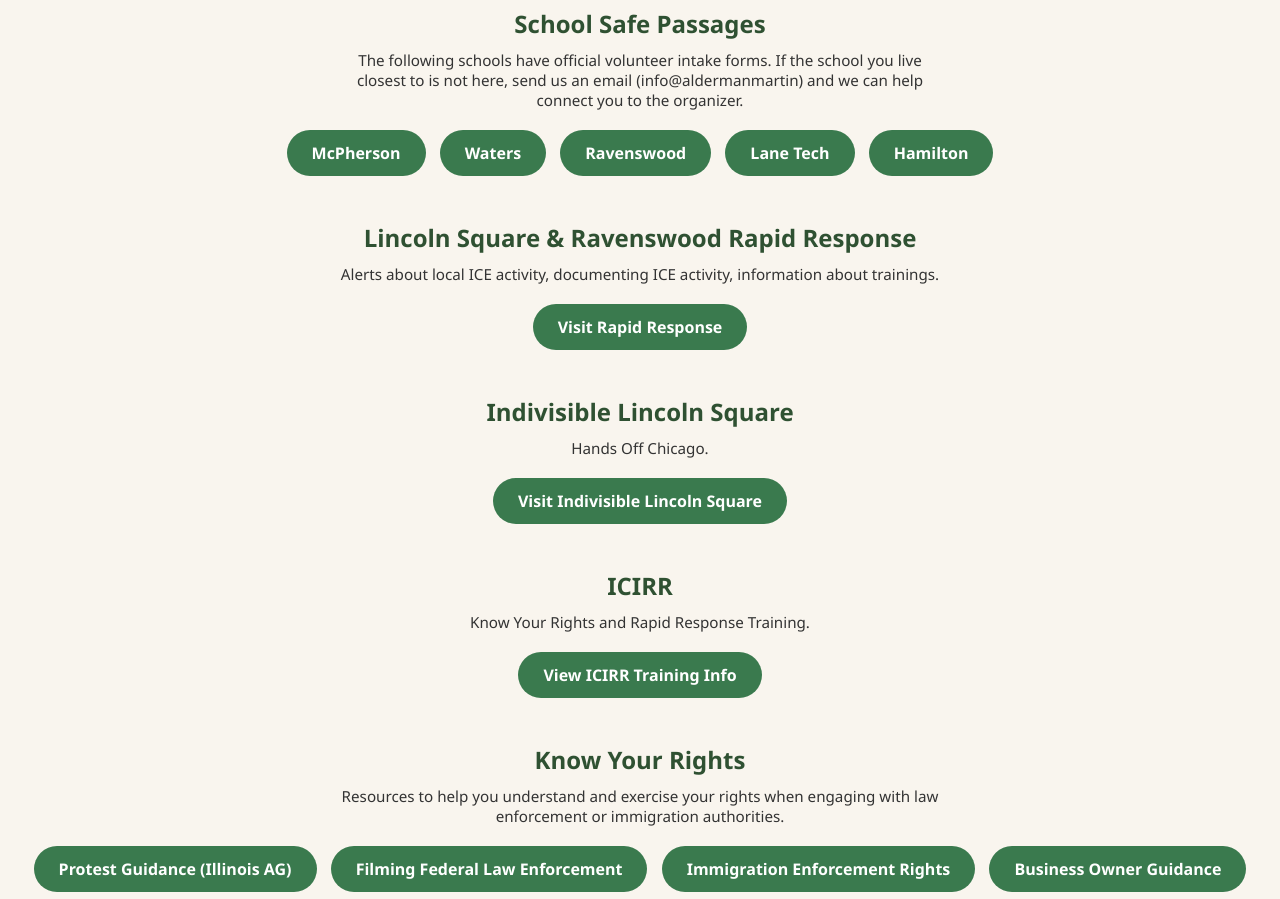
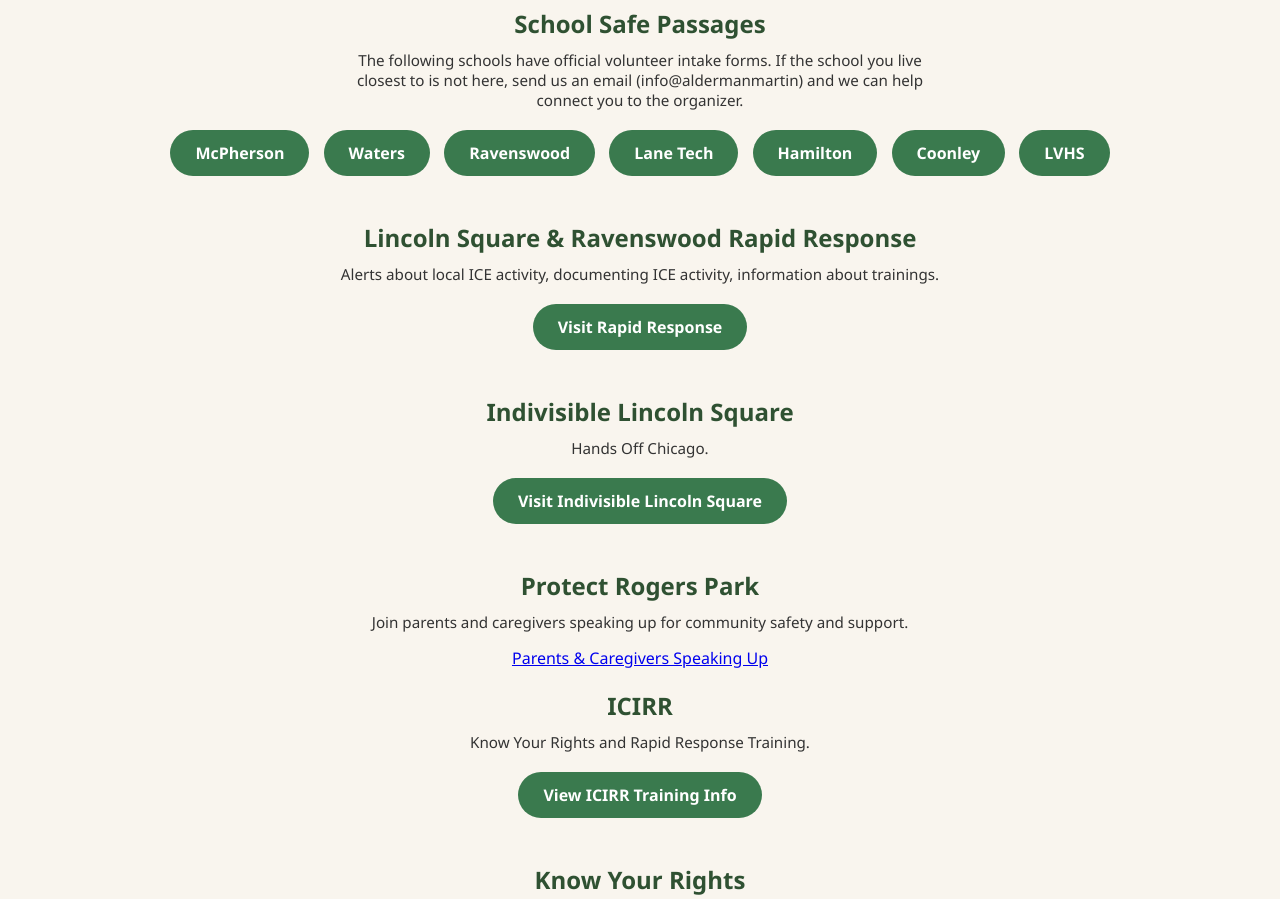
Before and after one commit to maggie-wq/ward-47-immigration, a plain HTML site: page index.html in a window 1280 px wide. Shown: the part 900-1799 px from the top of the page. Drawn offline with Linux system fonts and the light colour scheme.

Commit message:
Update index.html

```diff
--- a/index.html
+++ b/index.html
@@ -111,11 +111,15 @@
 <h2>School Safe Passages</h2>
 <p>The following schools have official volunteer intake forms. If the school you live closest to is not here, send us an email (info@aldermanmartin) and we can help connect you to the organizer.</p>
 <div class="school-links">
-<a class="button" href="https://docs.google.com/forms/d/e/1FAIpQLSfna9vbwqtQFTOY2YfzRJuyoayrVyi3-k4aw6n_Tjn19fGzwA/viewform" target="_blank">McPherson</a>
-<a class="button" href="https://www.signupgenius.com/go/10C0544AAAC2AAAFFC16-59668730-47th#/" target="_blank">Waters</a>
-<a class="button" href="https://cryptpad.fr/form/#/2/form/view/HuhBroDyfV4gIfGfk7yQBMjojRL6DYWdEcCYezpcN4I/0" target="_blank">Ravenswood</a>
-<a class="button" href="https://docs.google.com/forms/d/e/1FAIpQLSdFNADQxhiFr3pRcg3kARUu-viJWUIK759UXLcSVaPaxV2wrg/viewform" target="_blank">Lane Tech</a>
-<a class="button" href="https://docs.google.com/forms/d/e/1FAIpQLScRTEAcBCvC0wtb7UsfUrwqCUb90fS5C3DW8jumjvFoHeDwDQ/viewform" target="_blank">Hamilton</a>
+    <a class="button" href="https://docs.google.com/forms/d/e/1FAIpQLSfna9vbwqtQFTOY2YfzRJuyoayrVyi3-k4aw6n_Tjn19fGzwA/viewform" target="_blank">McPherson</a>
+    <a class="button" href="https://www.signupgenius.com/go/10C0544AAAC2AAAFFC16-59668730-47th#/" target="_blank">Waters</a>
+    <a class="button" href="https://cryptpad.fr/form/#/2/form/view/HuhBroDyfV4gIfGfk7yQBMjojRL6DYWdEcCYezpcN4I/0" target="_blank">Ravenswood</a>
+    <a class="button" href="https://docs.google.com/forms/d/e/1FAIpQLSdFNADQxhiFr3pRcg3kARUu-viJWUIK759UXLcSVaPaxV2wrg/viewform" target="_blank">Lane Tech</a>
+    <a class="button" href="https://docs.google.com/forms/d/e/1FAIpQLScRTEAcBCvC0wtb7UsfUrwqCUb90fS5C3DW8jumjvFoHeDwDQ/viewform" target="_blank">Hamilton</a>
+
+    <!-- Newly added schools -->
+    <a class="button" href="https://docs.google.com/forms/d/e/1FAIpQLSc8skj_fZ28_7Za1fy-w2AntKUkJbV7bWKm8erMEvDOIHpirw/viewform" target="_blank">Coonley</a>
+    <a class="button" href="https://docs.google.com/forms/d/e/1FAIpQLSffHk0xbCYx0I-8VSP54Sj57uxIcjaSHztKRyrHFyydWciXRA/viewform" target="_blank">LVHS</a>
 </div>
 </div>
 <div class="link-section">
@@ -129,6 +133,15 @@
 <a class="button" href="https://www.indivisiblelincolnsquare.com/" target="_blank">Visit Indivisible Lincoln Square</a>
 </div>
 <div class="link-section">
+<!-- Protect Rogers Park Section -->
+<section id="protect-rogers-park">
+    <h2>Protect Rogers Park</h2>
+    <p>Join parents and caregivers speaking up for community safety and support.</p>
+
+    <a class="btn" href="https://zoom.us/webinar/register/WN_C3TX66BGQouqNWHsGR7J7g#/registration" target="_blank">
+        Parents & Caregivers Speaking Up
+    </a>
+</section>
 <h2>ICIRR</h2>
 <p>Know Your Rights and Rapid Response Training.</p>
 <a class="button" href="https://docs.google.com/spreadsheets/d/1HSbRKiqJR58MlpZjBhHMlxQqZRULgqIBoicYfANXPac/edit?gid=0#gid=0" target="_blank">View ICIRR Training Info</a>
```
